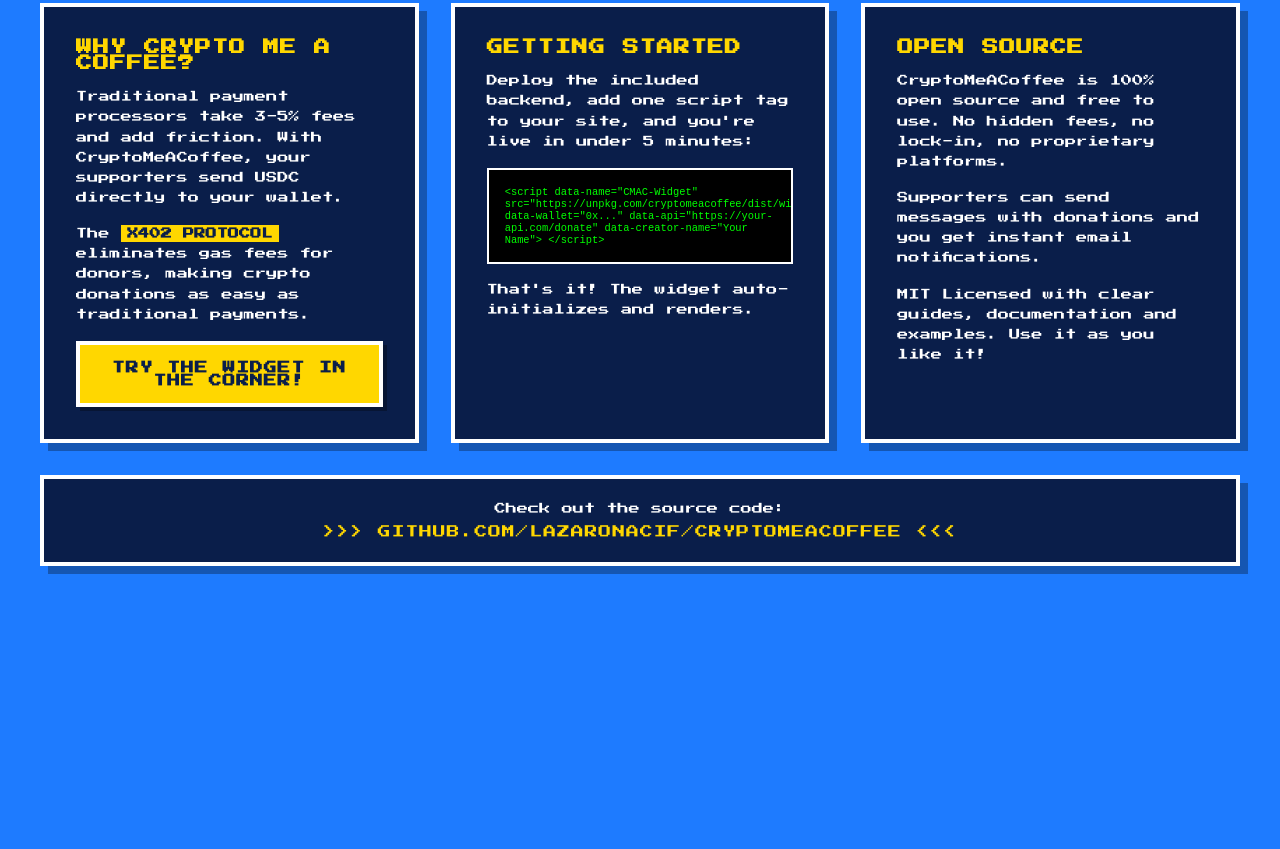
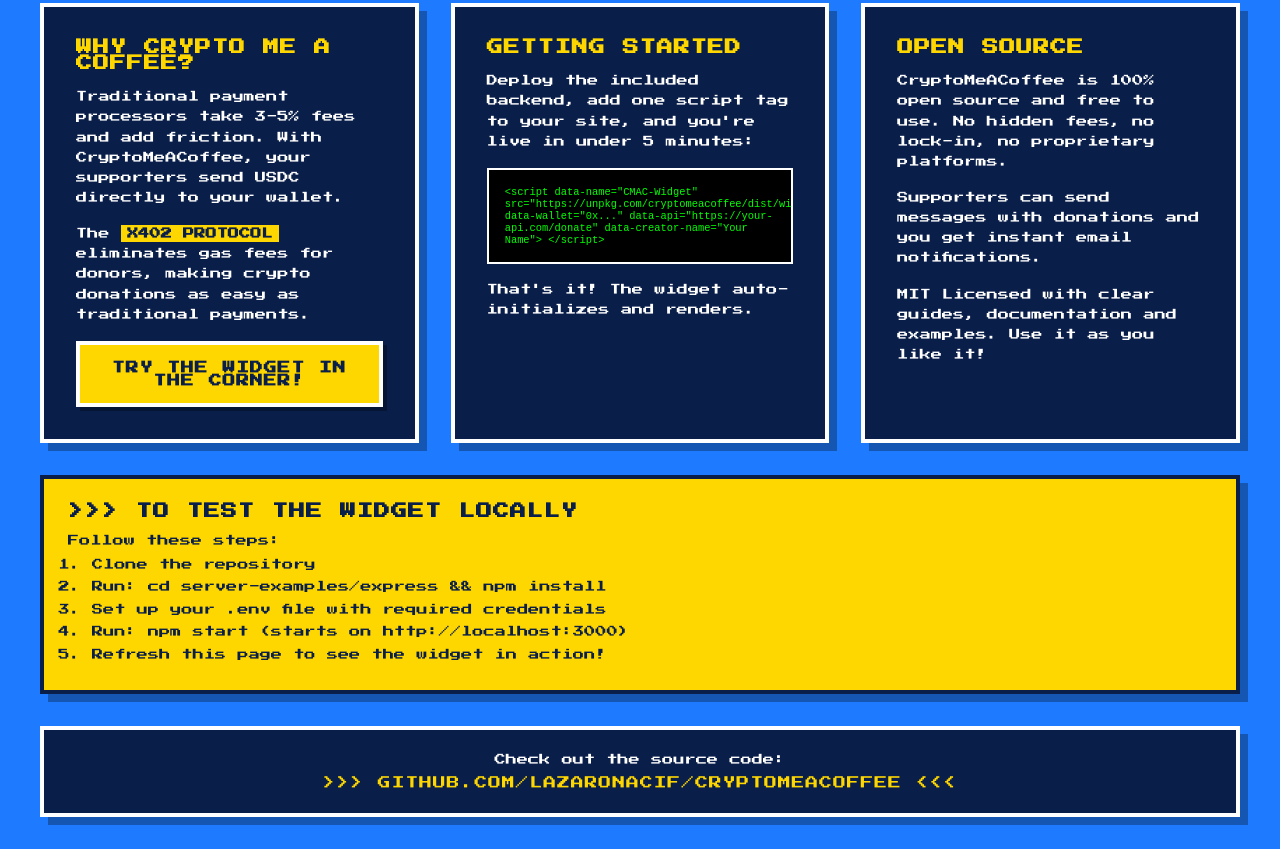
Before and after one commit to LazaroNacif/CryptoMeACoffee, a website: page docs/index.html in a window 1280 px wide. Shown: the part 481-1330 px from the top of the page. Before the commit the page ends 1079 px from the top, so only its background shows below. Drawn offline with Linux system fonts and the light colour scheme; a script that the page names is missing.

Commit message:
🐛 fix: Update demo page with local backend and instructions
- Change API endpoint to localhost:3000 for local testing
- Add clear setup instructions for running the backend
- Remove logo-url to simplify demo
- Widget should now display on page load with proper initialization

```diff
--- a/docs/index.html
+++ b/docs/index.html
@@ -252,6 +252,19 @@
       </div>
     </div>
 
+    <!-- Setup Instructions -->
+    <div class="info-banner" style="margin-top: 2rem; background: #FFD700; color: #0A1E4A; border-color: #0A1E4A;">
+      <h2 style="color: #0A1E4A;">>>> TO TEST THE WIDGET LOCALLY</h2>
+      <p style="margin-bottom: 0.5rem; font-size: 0.7rem; color: #0A1E4A;">Follow these steps:</p>
+      <ol style="margin-left: 1.5rem; line-height: 2; font-size: 0.7rem; color: #0A1E4A;">
+        <li>Clone the repository</li>
+        <li>Run: cd server-examples/express && npm install</li>
+        <li>Set up your .env file with required credentials</li>
+        <li>Run: npm start (starts on http://localhost:3000)</li>
+        <li>Refresh this page to see the widget in action!</li>
+      </ol>
+    </div>
+
     <!-- GitHub Link -->
     <div class="github-link">
       <p style="margin-bottom: 0.5rem; font-size: 0.7rem;">Check out the source code:</p>
@@ -266,7 +279,7 @@
     data-name="CMAC-Widget"
     src="https://unpkg.com/cryptomeacoffee@latest/dist/widget.umd.js"
     data-wallet="0x518Cb6A5475097Ac3dDe6D2AF98F7cb1593262FB"
-    data-api="https://cryptomeacoffee-demo.herokuapp.com/api/donate"
+    data-api="http://localhost:3000/api/donate"
     data-creator-name="CryptoMeACoffee Demo"
     data-message="Thanks for trying the demo!"
     data-color="#5F7FFF"
@@ -274,7 +287,6 @@
     data-x_margin="18"
     data-y_margin="18"
     data-network="base-sepolia"
-    data-logo-url="assets/logos/logo_CMC.svg"
   ></script>
 
   <script>
```
